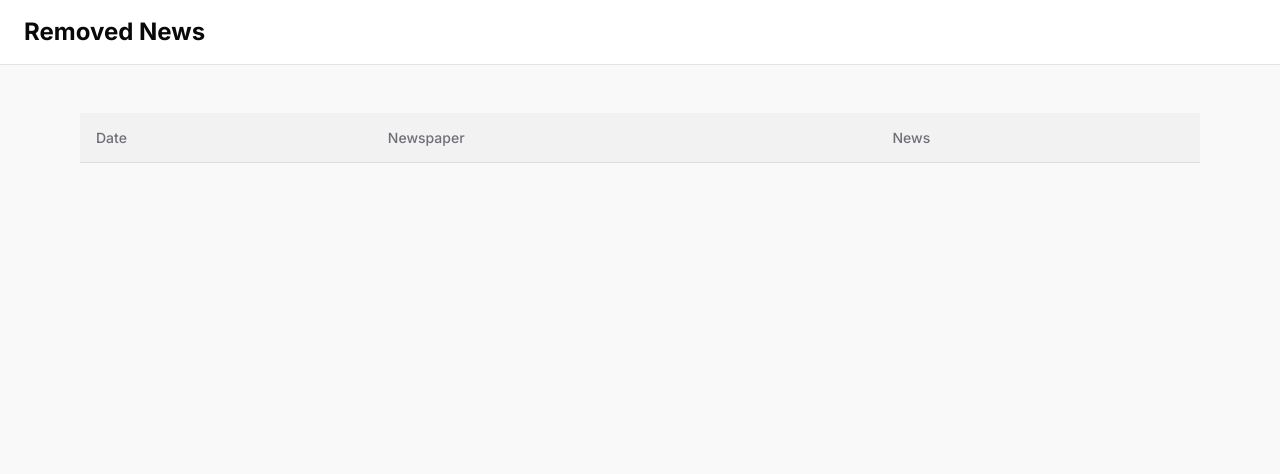
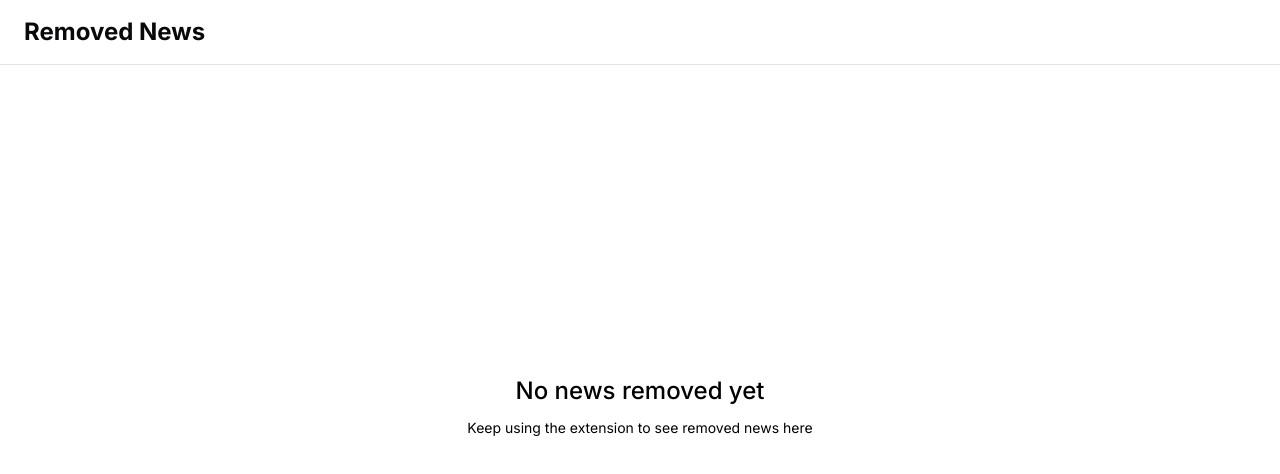
Before and after one commit to hattima-tim/remove-bad-content, a website built with Vite: page history.html in a window 1280 px wide. Built offline with nearby package versions, Linux system fonts and the light colour scheme; some packages are replaced by stand-ins of ours.

Commit message:
add empty state in history page

```diff
--- a/history.css
+++ b/history.css
@@ -2,6 +2,10 @@ body {
   font-family: "Inter", sans-serif;
   margin: 0px;
   background-color: rgba(244, 244, 245, 0.5);
+}
+
+body:has(.empty) {
+  background-color: white;
 }
 
 h1 {
@@ -18,6 +22,24 @@ h1 {
 #tableContainer {
   padding: 3rem 5rem;
   height: 75vh;
+}
+
+.empty {
+  background-color: white;
+  display: flex;
+  flex-direction: column;
+  justify-content: center;
+  align-items: center;
+}
+
+.empty h2 {
+  font-size: 1.5rem;
+  font-weight: 500;
+  margin: 0px;
+}
+
+.empty p {
+  font-size: 0.875rem;
 }
 
 table {
--- a/src/history.ts
+++ b/src/history.ts
@@ -18,6 +18,8 @@ async function createNewsHistoryTable() {
   };
 
   const container = document.getElementById("tableContainer") as HTMLDivElement;
+
+  if (removedNews.length > 0) {
     const table = document.createElement("table");
 
     const headerRow = document.createElement("tr");
@@ -52,6 +54,17 @@ async function createNewsHistoryTable() {
     });
 
     container.appendChild(table);
+  } else {
+    const emptyPageMainText = document.createElement("h2");
+    emptyPageMainText.textContent = "No news removed yet";
+
+    const emptyPageSubtext = document.createElement("p");
+    emptyPageSubtext.textContent =
+      "Keep using the extension to see removed news here";
+
+    container.classList.add("empty");
+    container.appendChild(emptyPageMainText);
+    container.appendChild(emptyPageSubtext);
   }
-
+}
 createNewsHistoryTable();
```
Lines whose indentation alone changed are shown as unchanged.
